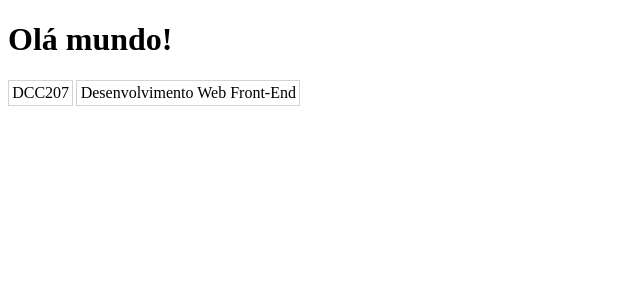
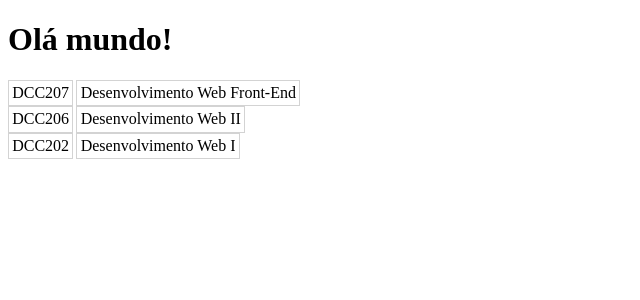
Before and after one commit to ufjf-dcc207/ufjf-dcc207-2024-3-a-atv01-PedroMuniz10, a React (Vite) app: page / in a window 1280 px wide. Shown: the top 300 px of the page, without its empty margins (0-640 px from the left). Built offline with nearby package versions, Linux system fonts and the light colour scheme.

Commit message:
add props

```diff
--- a/src/App.tsx
+++ b/src/App.tsx
@@ -4,7 +4,9 @@
   return (
     <>
       <h1>Olá mundo!</h1>
-      <Disciplina />
+      <Disciplina codigo="DCC207" nome="Desenvolvimento Web Front-End"/>
+      <Disciplina codigo="DCC206" nome="Desenvolvimento Web II"/>
+      <Disciplina codigo="DCC202" nome="Desenvolvimento Web I"/>
     </>
   );
 }
--- a/src/Disciplina.tsx
+++ b/src/Disciplina.tsx
@@ -1,12 +1,16 @@
 import "./Disciplina.css";
 
-function Disciplina(){
-    const codigo = "DCC207";
-    const nome = "Desenvolvimento Web Front-End";
-    return <div className="disciplina">
-        <div>{codigo}</div>
-        <div>{nome}</div>
-    </div>;
+type DisciplinaProps = {
+    codigo: string;
+    nome: string;
+}
+
+function Disciplina(props: DisciplinaProps){
+    return (<div className="disciplina">
+        <div>{props.codigo}</div>
+        <div>{props.nome}</div>
+    </div>
+    );
 }
 
 export default Disciplina;
```
